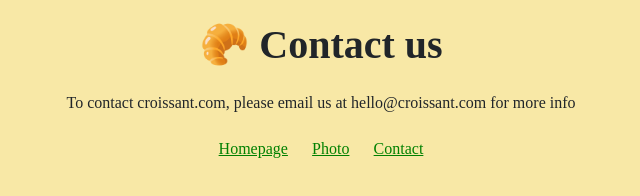
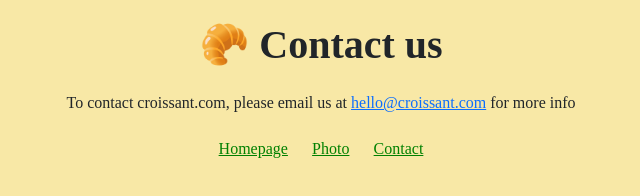
Before and after one commit to nycxcristie/croissant, a plain HTML site: page contact.html in a window 1280 px wide. Shown: the whole page, without its empty margins (319-959 px from the left). Drawn offline with nearby package versions, Linux system fonts and the light colour scheme.

Commit message:
updated title and live mailto link

```diff
--- a/contact.html
+++ b/contact.html
@@ -10,13 +10,14 @@
       integrity="sha384-GLhlTQ8iRABdZLl6O3oVMWSktQOp6b7In1Zl3/Jr59b6EGGoI1aFkw7cmDA6j6gD"
       crossorigin="anonymous"
     />
-    <title>Document</title>
+    <title>Contact us - Croissant.com</title>
     <link rel="stylesheet" href="/css/style.css" />
   </head>
   <body>
     <h1>🥐 Contact us</h1>
     <p>
-      To contact croissant.com, please email us at hello@croissant.com for more
+      To contact croissant.com, please email us at
+      <a href="emailto:hello@croissant.com">hello@croissant.com</a> for more
       info
     </p>
     <footer>
```
Also changed, not shown: index.html (+1 -1 lines), photo.html (+1 -1 lines).
